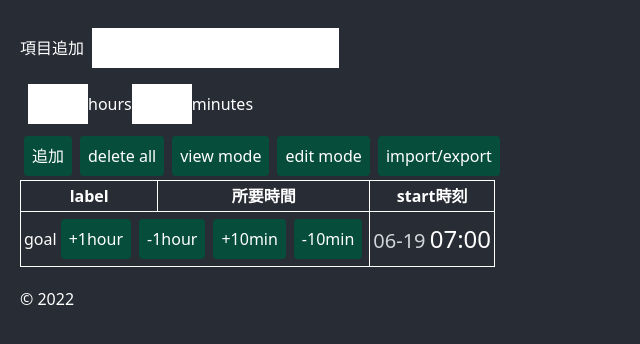
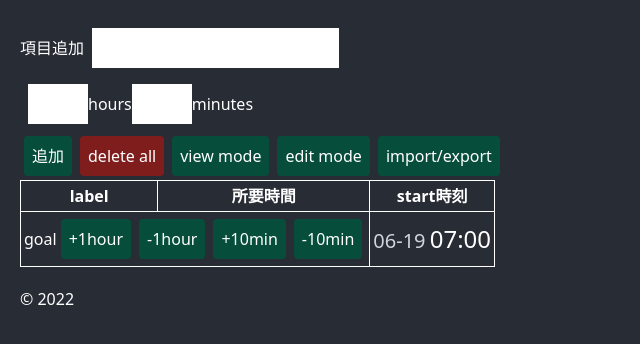
Before and after one commit to yoko0180/gyakusan2, a React (Create React App) app: page / in a window 1280 px wide. Shown: the top 344 px of the page, without its empty margins (0-640 px from the left). Built offline with nearby package versions, Linux system fonts and the light colour scheme.

Commit message:
delete all

```diff
--- a/src/components/Main.tsx
+++ b/src/components/Main.tsx
@@ -395,7 +395,7 @@ const Main: React.FC<{ lang: string }> = ({ lang }) => {
       <button className="add-btn bg-green-900 p-2 m-1 rounded " onClick={addItem}>
         追加
       </button>
-      <button className="deleteall-btn bg-green-900 p-2 m-1 rounded " onClick={deleteItems}>
+      <button className="deleteall-btn bg-red-900 p-2 m-1 rounded " onClick={deleteItems}>
         delete all
       </button>
       <button className="bg-green-900 p-2 m-1 rounded " onClick={() => setViewMode("view")}>
```
